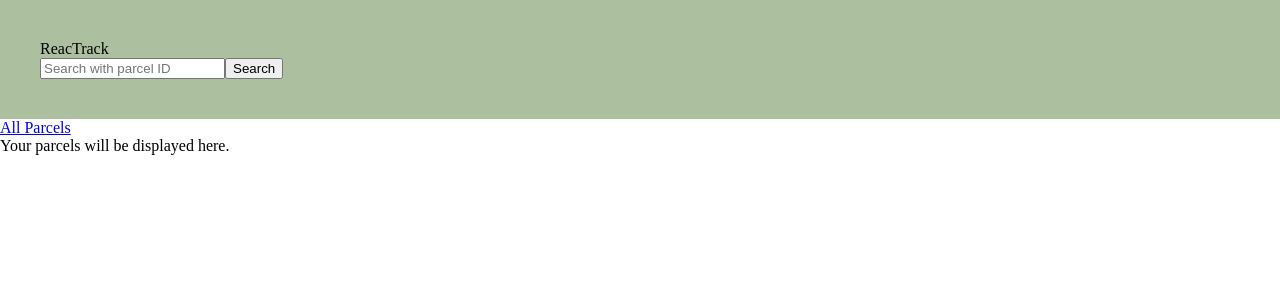
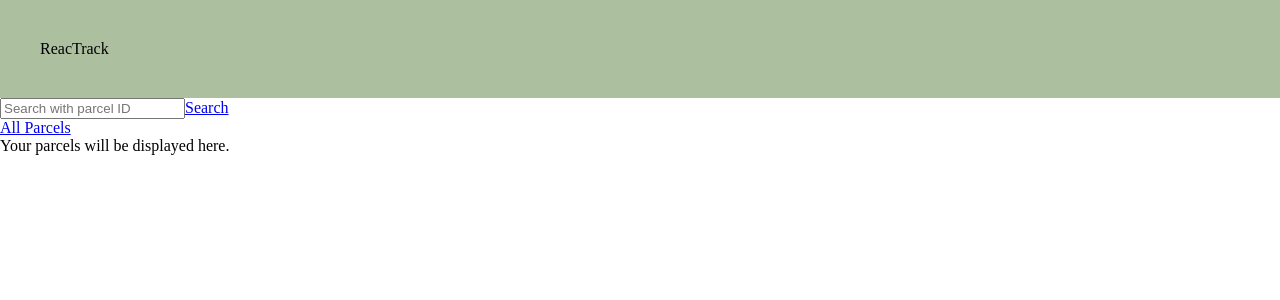
Before and after one commit to blacknstones/ReacTrack, a React (Create React App) app: page / in a window 1280 px wide. Shown: the top 300 px of the page. Built offline with nearby package versions, Linux system fonts and the light colour scheme.

Commit message:
Refactored the display of SearchBar

```diff
--- a/src/components/Header.jsx
+++ b/src/components/Header.jsx
@@ -1,15 +1,9 @@
 import React, { useState } from 'react';
 
 export default function Header() {
-    const [query, setQuery] = useState("");
     return (
         <header className="header">
             <h1>ReacTrack</h1>
-
-            <div className="search-bar">
-                <input placeholder="Search with parcel ID" value={query} onChange={(event) => setQuery(event.target.value)}/>
-                <button>Search</button>
-            </div>
         </header>
     );
 }
--- a/src/components/HomepPage.jsx
+++ b/src/components/HomepPage.jsx
@@ -4,6 +4,7 @@ import {Link} from 'react-router-dom';
 
 // Components
 import Header from "../components/Header";
+import SearchBar from './SearchBar';
 
 
 export default function HomePage() {
@@ -11,6 +12,7 @@ export default function HomePage() {
     return (
         <div className="home-page">
             <Header />
+            <SearchBar />
 
             <Link className="button" to="/parcels">
                 All Parcels
--- a/src/components/ParcelsPage.jsx
+++ b/src/components/ParcelsPage.jsx
@@ -1,6 +1,7 @@
 import React from 'react';
 import Header from './Header';
 import Parcel from './Parcel';
+import SearchBar from './SearchBar';
 
 
 export default function ParcelsPage({ information }) {
@@ -11,6 +12,7 @@ export default function ParcelsPage({ information }) {
     return (
         <div className="parcels-page">
             <Header />
+            <SearchBar/>
             <div>{Parcels}</div>
         </div>
     );
```
